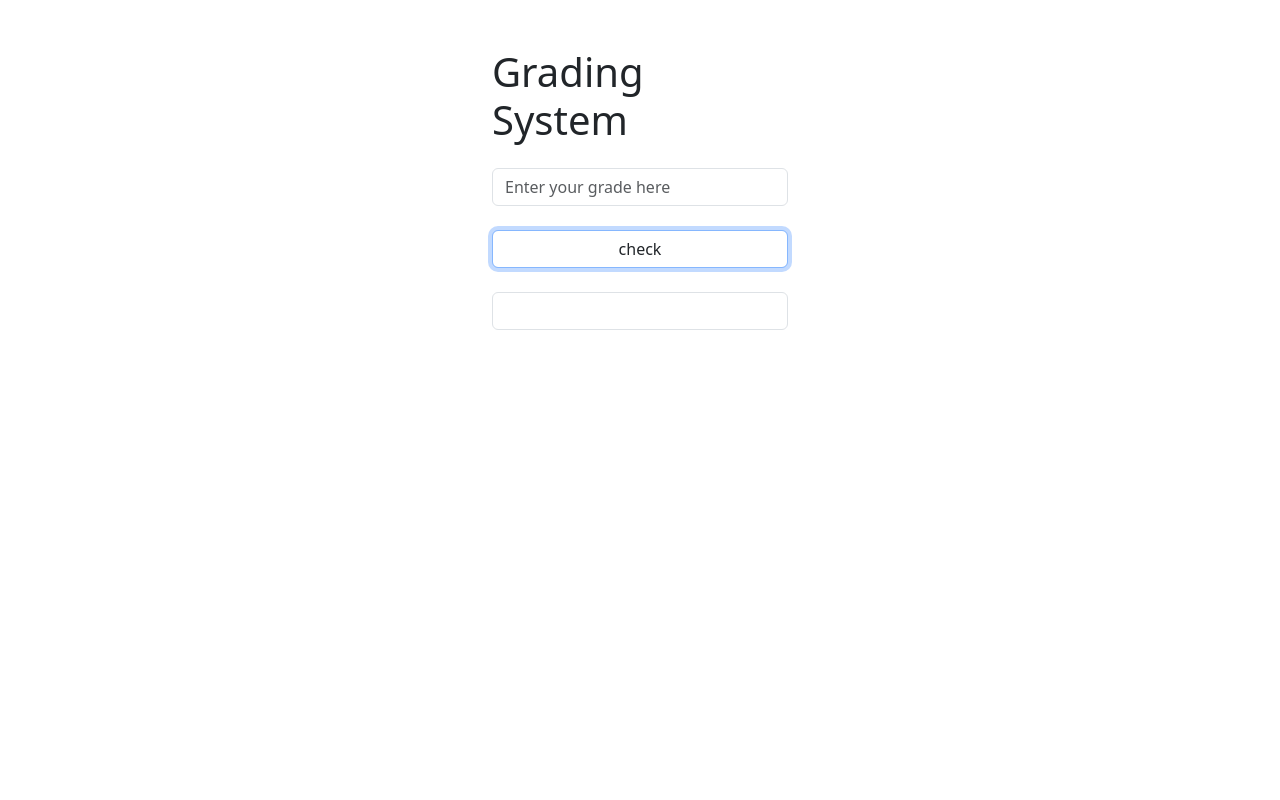
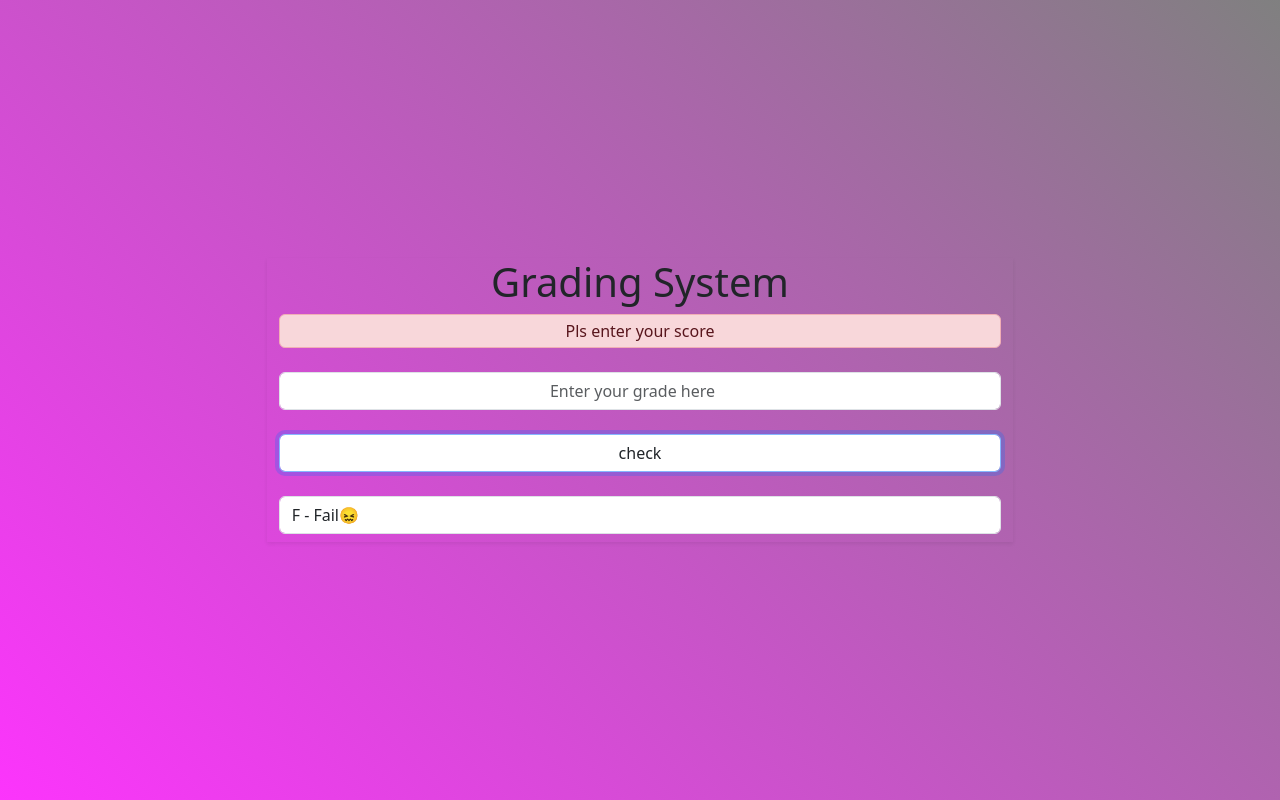
Before and after one commit to olasamm/Grading-system, a plain HTML site: page index.html in a window 1280 px wide. Both pictures are taken after a click on the button "check". Drawn offline with Linux system fonts and the light colour scheme.

Commit message:
changes added

```diff
--- a/index.html
+++ b/index.html
@@ -9,13 +9,14 @@
 </head>
 
 <body>
-    <div class="container-fluid">
-        <div class="row my-5">
-            <div class="w-25 mx-auto ">
-                <h1>Grading System</h1>
-    <input type="number" id="num" class="form-control my-4" placeholder="Enter your grade here">
+    <div class="container-fluid  col-lg-7 col-12 shadow-sm">
+        <div class="row">
+            <div class="mx-auto ">
+                <h1 class="text-center">Grading System</h1>
+                <div class="alert alert-danger text-center p-1" id="error" style="display: none;">Pls enter your score</div>
+                <input type="number" id="num" class="form-control my-4" placeholder="Enter your grade here">
     <button onclick="check()" class="btn btn-primary form-control">check</button> <br> <br>
-   <input type="text" class="form-control" id="show">
+   <input type="text" class="form-control mb-2" id="show" placeholder="See result here">
     </div>
 </div>
 </div>
@@ -24,7 +25,8 @@
 
 
         function check() {
-             if (num.value != "") {
+             if (num.value == "") {
+            error.style.display = "block"
                 if (num.value >= 0 && num.value < 40) {
                     show.value = "F - Fail😖"
                 } else if(num.value >= 40 && num.value < 45){
@@ -35,11 +37,12 @@
                     show.value = "C - Credit😏"
                 } else if(num.value >= 60 && num.value < 70){
                     show.value = "B - Good😊"
-                } else if(num.value >= 70 && num.value < 100){
+                } else if(num.value >= 70 && num.value <= 100){
                     show.value = "A - Excellent😍"
-            }
+                }
+
+                num.value=""
              }
-
         }
     </script>
 
--- a/style.css
+++ b/style.css
@@ -1,15 +1,17 @@
 
-/* body{
+ body{
     height: 100vh;
     width: 100%;
     overflow: hidden;
     display: flex;
     justify-content: center;
     align-items: center;
-    background-image: linear-gradient(red, green, blue);
-} */
+    background-image: linear-gradient(45deg, #fc34fc, grey);
+}
 
-
+::placeholder{
+    text-align: center;
+}
 .sam{
     margin: 0 auto;
 }
```
